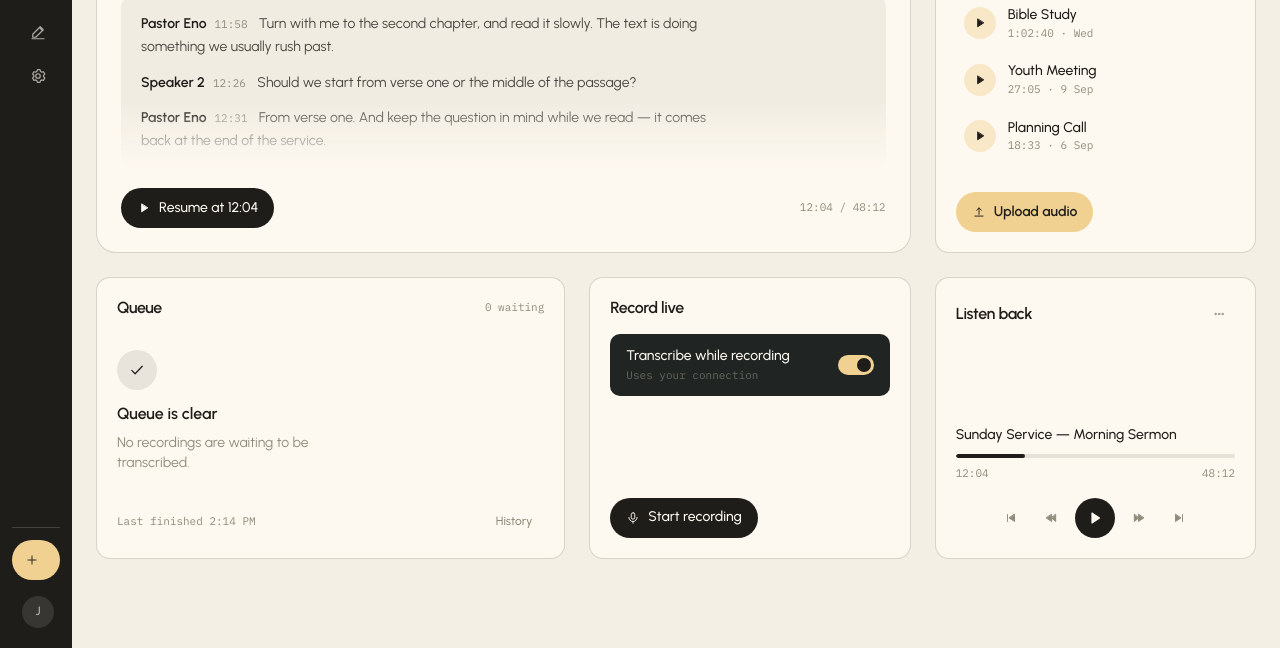
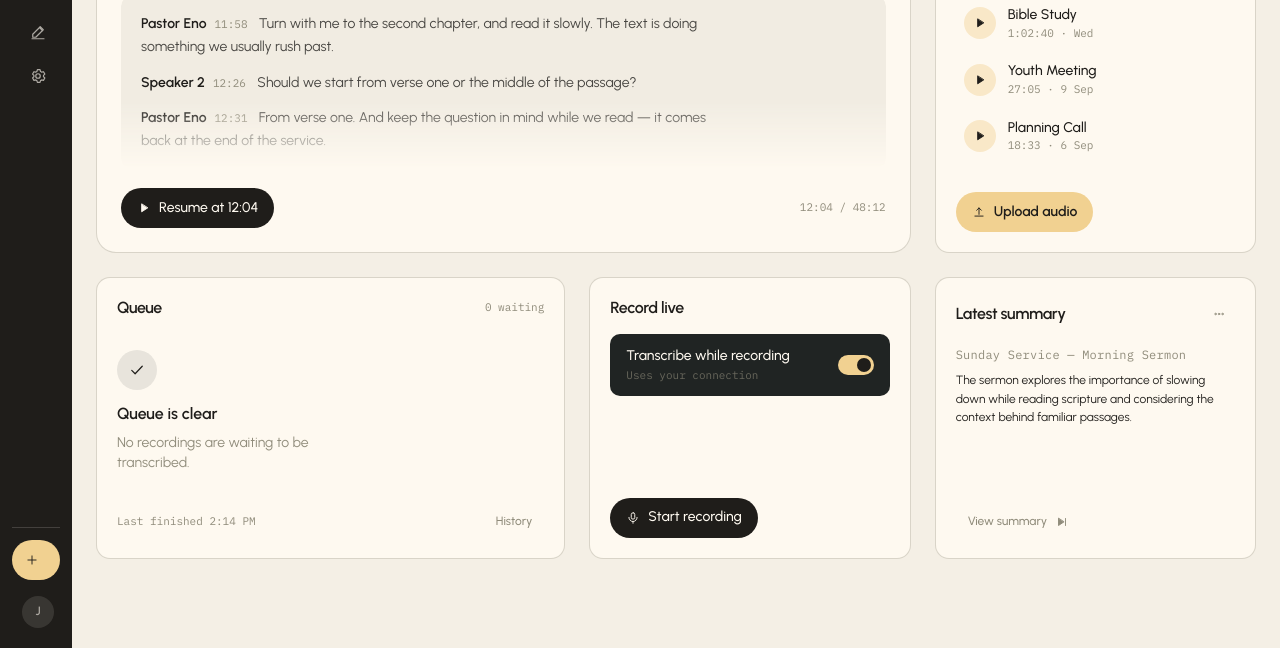
Before and after one commit to Jh3xy/folio-v02, a website built with Vite: page index.html in a window 1280 px wide. Shown: the part 152-800 px from the top of the page. Built offline with nearby package versions, Linux system fonts and the light colour scheme.

Commit message:
Update audio player to summary card and enhance styling for better readability

```diff
--- a/index.html
+++ b/index.html
@@ -288,37 +288,25 @@
               </footer>
             </article>
 
-            <!-- Listen back -->
-            <article class="card card--listen">
+            <!-- Latest summary (replaces Listen back) -->
+            <article class="card card--summary">
               <header class="card__head card__head--tight">
-                <h2 class="card__title card__title--sm">Listen back</h2>
-                <button type="button" class="icon-btn icon-btn--sm" data-action="more" aria-label="Playback options">
+                <h2 class="card__title card__title--sm">Latest summary</h2>
+                <button type="button" class="icon-btn icon-btn--sm" data-action="more" aria-label="Summary options">
                   <svg class="icon" aria-hidden="true"><use href="#i-more" /></svg>
                 </button>
               </header>
 
-              <div class="player-wrap">
-                <div class="player">
-                  <p class="player__track">Sunday Service — Morning Sermon</p>
-                  <div class="player__bar" aria-hidden="true"><span style="--progress: 25%"></span></div>
-                  <p class="mono player__time"><span>12:04</span><span>48:12</span></p>
-                </div>
+              <div class="summary">
+                <p class="summary__source mono">Sunday Service — Morning Sermon</p>
+                <p class="summary__teaser">
+                  The sermon explores the importance of slowing down while reading scripture and considering the context behind familiar passages.
+                </p>
               </div>
 
-              <footer class="card__foot card__foot--center">
-                <button type="button" class="icon-btn icon-btn--sm" aria-label="Previous recording">
-                  <svg class="icon" aria-hidden="true"><use href="#i-prev" /></svg>
-                </button>
-                <button type="button" class="icon-btn icon-btn--sm" aria-label="Back 15 seconds">
-                  <svg class="icon" aria-hidden="true"><use href="#i-back" /></svg>
-                </button>
-                <button type="button" class="icon-btn icon-btn--lead" data-action="play" aria-label="Play">
-                  <svg class="icon" aria-hidden="true"><use href="#i-play" /></svg>
-                </button>
-                <button type="button" class="icon-btn icon-btn--sm" aria-label="Forward 15 seconds">
-                  <svg class="icon" aria-hidden="true"><use href="#i-fwd" /></svg>
-                </button>
-                <button type="button" class="icon-btn icon-btn--sm" aria-label="Next recording">
+              <footer class="card__foot">
+                <button type="button" class="btn btn--ghost btn--sm" data-action="view-summary">
+                  <span>View summary</span>
                   <svg class="icon" aria-hidden="true"><use href="#i-next" /></svg>
                 </button>
               </footer>
@@ -385,7 +373,7 @@
         <section class="dock__body">
           <input class="sr-only" type="file" id="audio-upload" name="audio-upload" accept="audio/*" />
           <label class="dock__dropzone" for="audio-upload">
-            <img src="/jpegs/folder-open.svg" alt="Open file" width="60px" height="60px">
+            <img src="/jpegs/folder-open.svg" alt="Open file" width="80px" height="80px">
             <span class="dock__copy">
               <span class="dock__title">Pick audio file</span>
               <span class="dock__meta">Min 2MB · Max 500MB</span>
--- a/src/js/script.js
+++ b/src/js/script.js
@@ -150,10 +150,6 @@ modalTriggers.forEach((trigger) => {
       closeModal(modal);
     });
   });
-
-  modal.addEventListener('click', (e) => {
-    if (e.target === modal) closeModal(modal);
-  });
 });
 
 document.addEventListener('keydown', (e) => {
--- a/src/style/style.css
+++ b/src/style/style.css
@@ -245,8 +245,32 @@ body:has(.dock:not([hidden])) #main {
 .card--recent   { grid-column: span 7; }
 .card--queue    { grid-column: span 10; }
 .card--record   { grid-column: span 7; }
-.card--listen   { grid-column: span 7; }
+.card--summary   { grid-column: span 7; }
 .card--full     { grid-column: span 24; }
+
+.card--summary .summary {
+  display: flex;
+  flex-direction: column;
+  gap: 0.5rem;
+  flex: 1;
+}
+
+.summary__source {
+  color: var(--color-stone, #908C7B);
+  font-size: 0.75rem;
+  letter-spacing: 0.02em;
+}
+
+.summary__teaser {
+  color: var(--color-ink, #1F1D1A);
+  font-size: var(--fs-sm);
+  line-height: 1.55;
+  display: -webkit-box;
+  line-clamp: 4;
+  -webkit-line-clamp: 4;
+  -webkit-box-orient: vertical;
+  overflow: hidden;
+}
 
 /* Two columns once the main area — not the window — gets tight. */
 @container main (max-width: 44rem) {
@@ -254,14 +278,14 @@ body:has(.dock:not([hidden])) #main {
   .card--recent,
   .card--queue,
   .card--record,
-  .card--listen { grid-column: span 12; }
+  .card--summary { grid-column: span 12; }
 }
 
 @container main (max-width: 38rem) {
   .card--recent,
   .card--queue,
   .card--record,
-  .card--listen { grid-column: span 24; }
+  .card--summary { grid-column: span 24; }
 }
 
 /* ======== CARD ========= */
@@ -289,7 +313,7 @@ body:has(.dock:not([hidden])) #main {
 
 .card--queue,
 .card--record,
-.card--listen { min-height: 13rem; }
+.card--summary { min-height: 13rem; }
 
 .card__head {
   display: flex;
```
